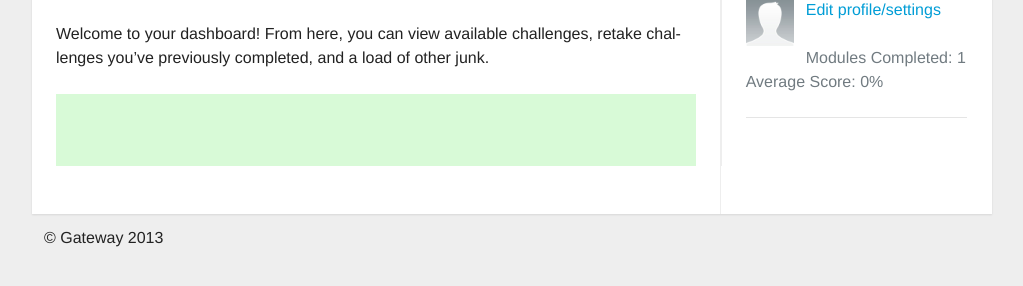
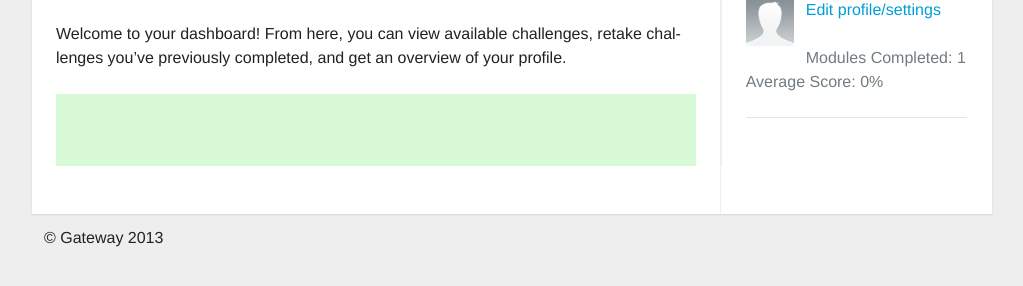
Before and after one commit to daneden/serious-games, a PHP site: page /dashboard.php in a window 1280 px wide. Shown: the part 146-432 px from the top of the page, without its empty margins (128-1151 px from the left). Run offline with PHP 8.4, Linux system fonts and the light colour scheme; the visitor is signed in with stand-in values (Sample User, id 1); tables that the repository leaves empty or names only in its code hold one stand-in row (values such as "Sample post"); data that the repository does not hold is empty; a stand-in replaces the project's code that opens the database connection; some libraries are stand-ins or nearby versions.

Commit message:
Better dashboard copy

```diff
--- a/dashboard.php
+++ b/dashboard.php
@@ -14,7 +14,7 @@
 	<div class="content two-col">
 		<div class="main-col island">
 			<h1>Hi, <?php get_user_fname() ?>!</h1>
-			<p>Welcome to your dashboard! From here, you can view available challenges, retake challenges you&rsquo;ve previously completed, and a load of other junk.</p>
+			<p>Welcome to your dashboard! From here, you can view available challenges, retake challenges you&rsquo;ve previously completed, and get an overview of your profile.</p>
 			<ul class="challenges">
 				<?php get_categories(); ?>
 			</ul>
```
